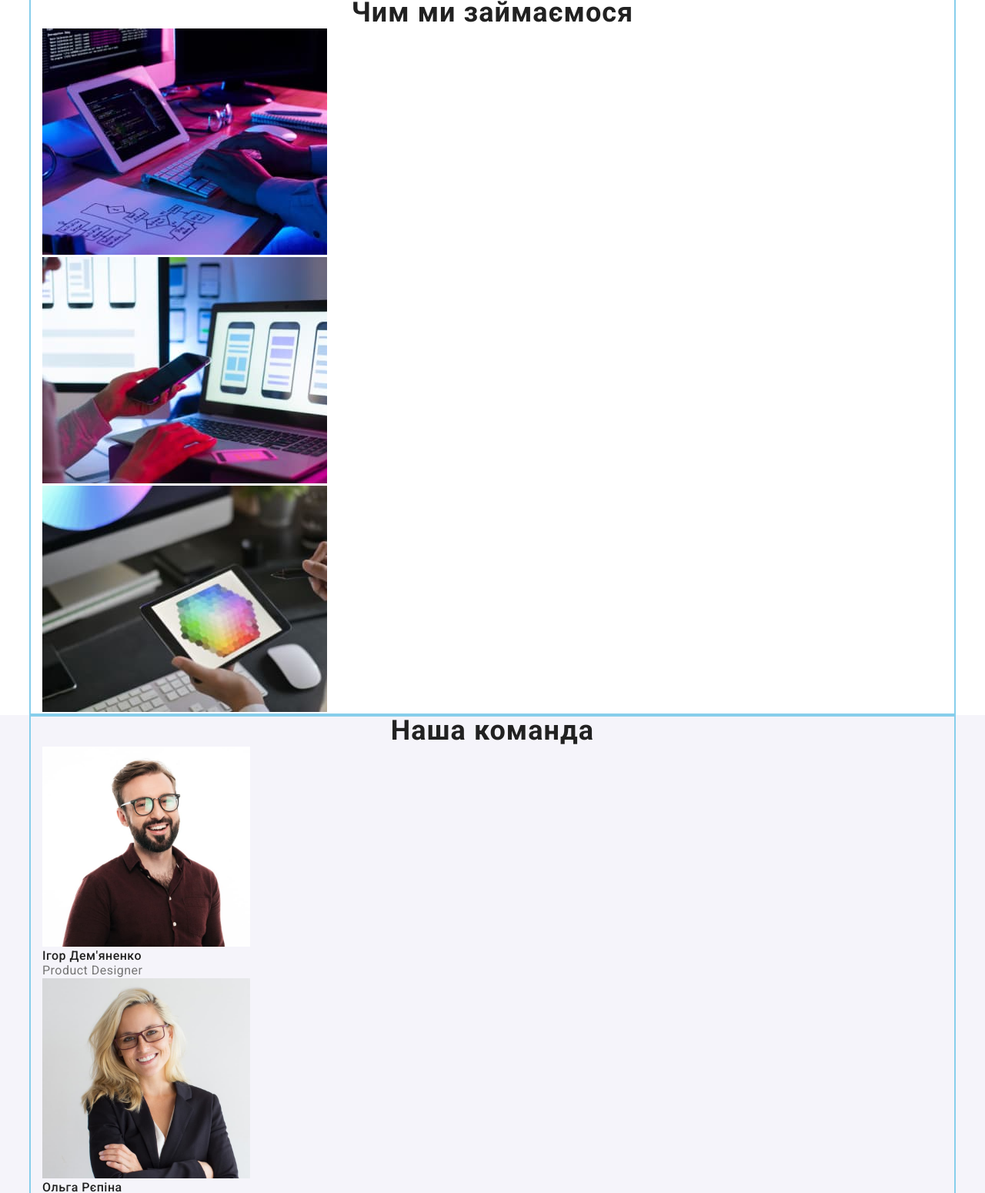
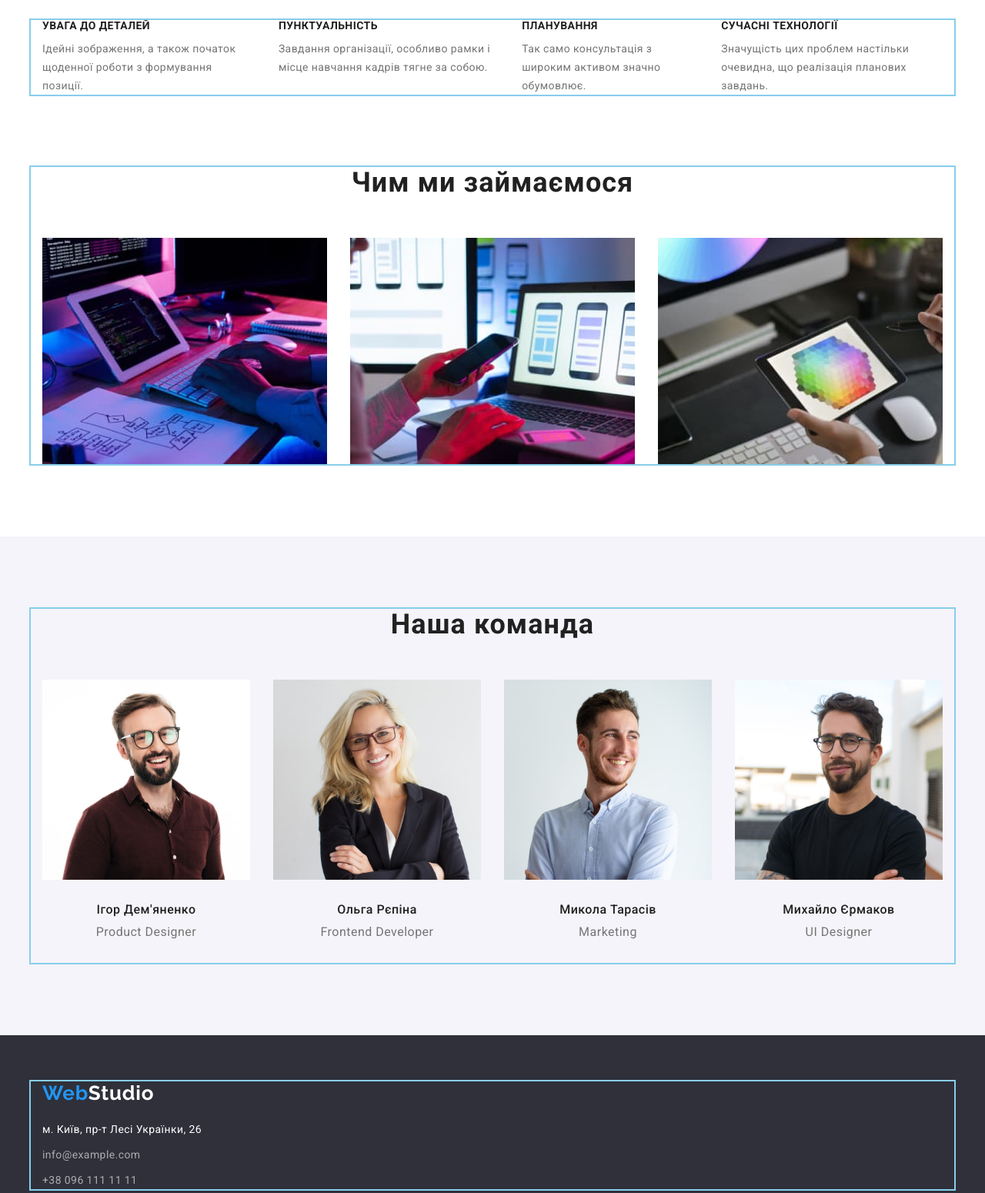
Before and after one commit to lily342s/goit-markup-hw-03-2022, a plain HTML site: page index.html in a window 1280 px wide. Shown: the part 768-2318 px from the top of the page at 77% size. Drawn offline with nearby package versions, Linux system fonts and the light colour scheme.

Commit message:
Update main page with extra classes, margins and padding

```diff
--- a/css/styles.css
+++ b/css/styles.css
@@ -75,17 +75,20 @@ p {
 }
 
 /* Логотип сайту */
-.logo {
+.logo.logo-header {
   margin-right: 93px;
   padding-top: 32px;
   padding-bottom: 32px;
+}
 
+.logo {
   color: var(--accent-color);
   font-family: Raleway, sans-serif;
   font-size: 26px;
   line-height: 1.19;
   letter-spacing: 0.03em;
 }
+
 .logo-top {
   color: var(--title-text-color);
 }
@@ -167,7 +170,7 @@ p {
 .button {
   display: inline-block;
   padding: 10px 32px;
-  min-width: 136px;
+  min-width: 200px;
   text-align: center;
 
   /* margin-bottom: 200px; */
@@ -189,9 +192,15 @@ p {
 }
 
 /* Section */
+.section {
+  padding-top: 94px;
+  padding-bottom: 94px;
+}
+
 .section-title {
+  margin-bottom: 50px;
+
   color: var(--title-text-color);
-
   font-size: 36px;
   line-height: 1.16;
   text-align: center;
@@ -204,6 +213,8 @@ p {
 }
 
 .features-title {
+  margin-bottom: 10px;
+
   color: var(--title-text-color);
   font-size: 14px;
   line-height: 1.14;
@@ -211,15 +222,51 @@ p {
   text-transform: uppercase;
 }
 
+.features-item + .features-item {
+    margin-left: 30px;
+}
+
 .features-text {
   line-height: 1.71;
   letter-spacing: 0.03em;
 }
 
+/* Чим ми займаємося*/
+.work-section {
+  padding-top: 0;
+}
+.work-list {
+  display: flex;
+  justify-content: space-around;
+}
+.work-item + .work-item {
+  margin-left: 30px;
+}
+
+img {
+  display: block;
+  min-width: 100%;
+  height: auto;
+}
+
 /* Наша команда */
+.people {
+  background-color: var(--third-background-color);
+}
+
+.team {
+  display: flex;
+
+}
+
+.team-member + .team-member {
+  margin-left: 30px;
+}
+
 .team-title {
+  padding-bottom: 10px;
+
   color: var(--title-text-color);
-
   font-weight: 500;
   font-size: 16px;
   line-height: 1.18;
@@ -232,14 +279,29 @@ p {
   letter-spacing: 0.03em;
 }
 
-.people {
-  background-color: var(--third-background-color);
+.box-title-text {
+  display: flex;
+  align-items: center;
+  flex-direction: column;
+  padding-top: 30px;
+  padding-bottom: 30px;
 }
+
 
 /* Футер */
 .page-footer {
+  padding-top: 60px;
+  padding-bottom: 60px;
+}
+
+.page-footer {
   background-color: var(--background-hero-color);
 }
+
+.address-list {
+  margin-top: 20px;
+}
+
 .address-list .map {
   color: var(--white-color);
 
@@ -251,6 +313,10 @@ p {
 
   line-height: 1.71;
   letter-spacing: 0.03em;
+}
+
+.address-item + .address-item {
+  margin-top: 9px;
 }
 
 /* ПОРТФОЛІО */
--- a/index.html
+++ b/index.html
@@ -24,7 +24,7 @@
         <!-- CONTAINER NAV -->
         <nav class="container-nav">
           <!--Логотип сайту-->
-          <a href="./" class="logo">Web<span class="logo-top">Studio</span></a>
+          <a href="./" class="logo logo-header">Web<span class="logo-top">Studio</span></a>
 
           <!--Навігація на інші сайти-->
           <ul class="site-nav">
@@ -93,15 +93,21 @@
       </section>
 
       <!--Чим ми займаємося-->
-      <section class="section">
+      <section class="section work-section">
         <div class="container">
           <h2 class="section-title">Чим ми займаємося</h2>
-          <ul>
-            <li><img src="./images/pic-1-2.jpg" alt="Руки на клавіатурі" width="370" /></li>
-            <li>
+          <ul class="work-list">
+            <li class="work-item">
+              <img src="./images/pic-1-2.jpg" alt="Руки на клавіатурі" width="370" />
+            </li>
+
+            <li class="work-item">
               <img src="./images/pic-2-2.jpg" alt="Рука тримає телефон" width="370" />
             </li>
-            <li><img src="./images/pic-3-2.jpg" alt="Рука тримає планшет" width="370" /></li>
+
+            <li class="work-item">
+              <img src="./images/pic-3-2.jpg" alt="Рука тримає планшет" width="370" />
+            </li>
           </ul>
         </div>
       </section>
@@ -117,13 +123,17 @@
                 alt="Усміхнений чоловік в окулярах, що схожий на Сергія Лиховиду"
                 width="270"
               />
+              <div class="box-title-text">
                 <h3 class="team-title">Ігор Дем'яненко</h3>
                 <p lang="en" class="team-text">Product Designer</p>
+              </div>
             </li>
             <li class="team-member">
               <img src="./images/person-2copy.jpg" alt="Усміхнена жінка в окулярах" width="270" />
+              <div class="box-title-text">
                 <h3 class="team-title">Ольга Рєпіна</h3>
                 <p lang="en" class="team-text">Frontend Developer</p>
+              </div>
             </li>
             <li class="team-member">
               <img
@@ -131,8 +141,10 @@
                 alt="Усміхнений чоловік в блакитній сорочці"
                 width="270"
               />
+              <div class="box-title-text">
                 <h3 class="team-title">Микола Тарасів</h3>
                 <p lang="en" class="team-text">Marketing</p>
+              </div>
             </li>
             <li class="team-member">
               <img
@@ -140,8 +152,10 @@
                 alt="Усміхнений працівник в окулярах і чорній футболці"
                 width="270"
               />
+              <div class="box-title-text">
                 <h3 class="team-title">Михайло Єрмаков</h3>
                 <p lang="en" class="team-text">UI Designer</p>
+              </div>
             </li>
           </ul>
         </div>
@@ -156,9 +170,15 @@
 
         <!--Адреса-->
         <ul class="address-list">
-          <li><a href="https://u.to/r9whHA" class="map">м. Київ, пр-т Лесі Українки, 26</a></li>
-          <li><a href="mailto:info@example.com" class="info">info@example.com</a></li>
-          <li><a href="tel:+380961111111" class="info">+38 096 111 11 11</a></li>
+          <li class="address-item">
+            <a href="https://u.to/r9whHA" class="map">м. Київ, пр-т Лесі Українки, 26</a>
+          </li>
+          <li class="address-item">
+            <a href="mailto:info@example.com" class="info">info@example.com</a>
+          </li>
+          <li class="address-item">
+            <a href="tel:+380961111111" class="info">+38 096 111 11 11</a>
+          </li>
         </ul>
       </div>
     </footer>
```
Lines whose indentation alone changed are shown as unchanged.
